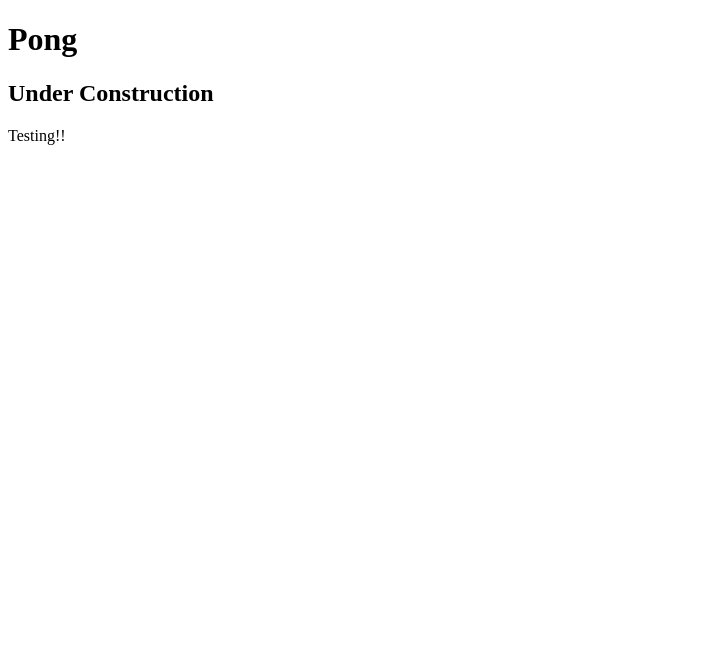
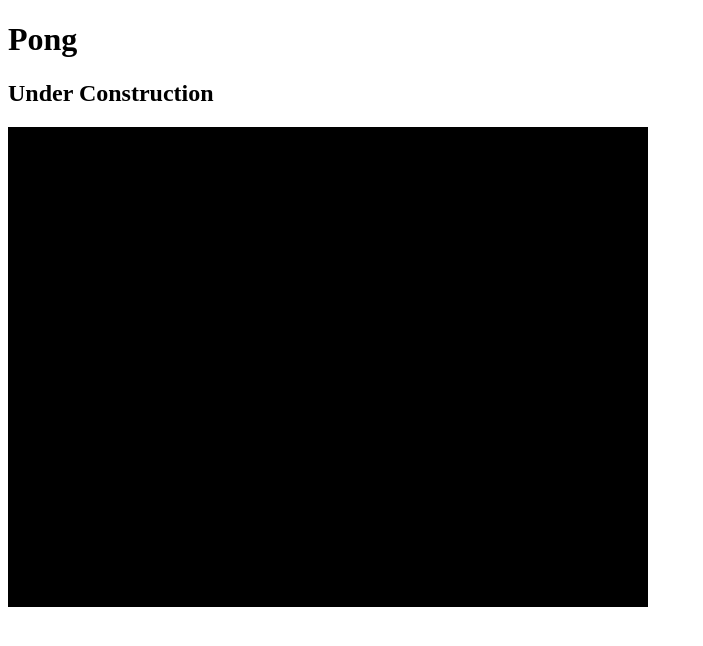
Before and after one commit to Krelborn/pong, a plain HTML site: page index.html in a window 1280 px wide. Shown: the whole page, without its empty margins (0-703 px from the left). Drawn offline with Linux system fonts and the light colour scheme.

Commit message:
Add the canvas

```diff
--- a/index.html
+++ b/index.html
@@ -8,7 +8,9 @@
 <body>
     <h1>Pong</h1>
     <h2>Under Construction</h2>
-    <div id="root"></div>
+    <div id="root">
+        <canvas id="canvas" width="640" height="480"></canvas>
+    </div>
     <script src="index.js"></script>
 </body>
 </html>
--- a/index.js
+++ b/index.js
@@ -1,3 +1,4 @@
-const root = document.querySelector("#root");
+const canvas = document.querySelector("#canvas");
+const graphics = canvas.getContext("2d");
 
-root.innerHTML = `<span>Testing!!</span>`;
+graphics.fillRect(0, 0, 640, 480);
```
